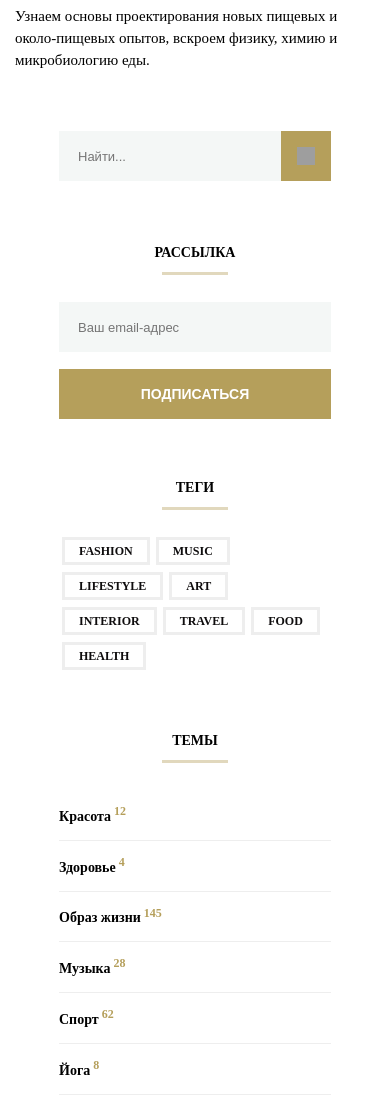
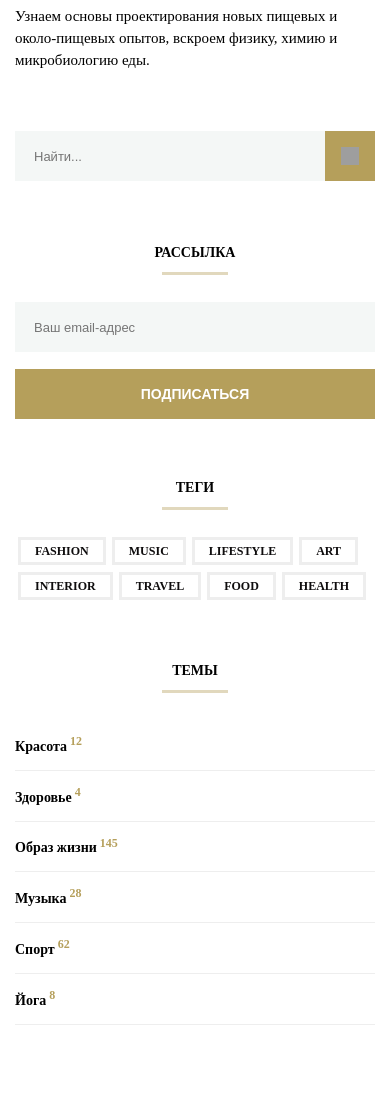
Before and after one commit to necoop/diplom, a plain HTML site: page index.html in a window 390 px wide. Shown: the part 4020-5115 px from the top of the page. After the commit the page ends 5045 px from the top, so only its background shows below. Drawn offline with Linux system fonts and the light colour scheme; grey boxes are pictures that could not be loaded; a web font is replaced by a local one.

Commit message:
Фикс ширины aside

```diff
--- a/main.css
+++ b/main.css
@@ -335,6 +335,9 @@ a.author {
     flex-direction: column;
     align-items: center;
   }
+  .aside{
+    max-width: 367px;
+  }
 }
 
 /* Форма поиска */
```
